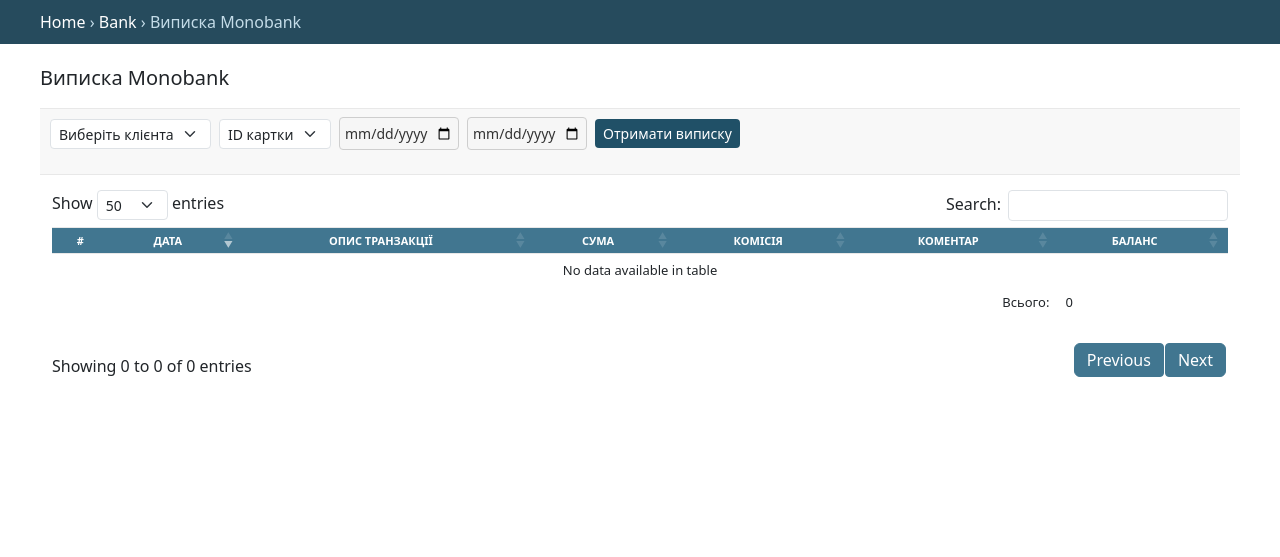
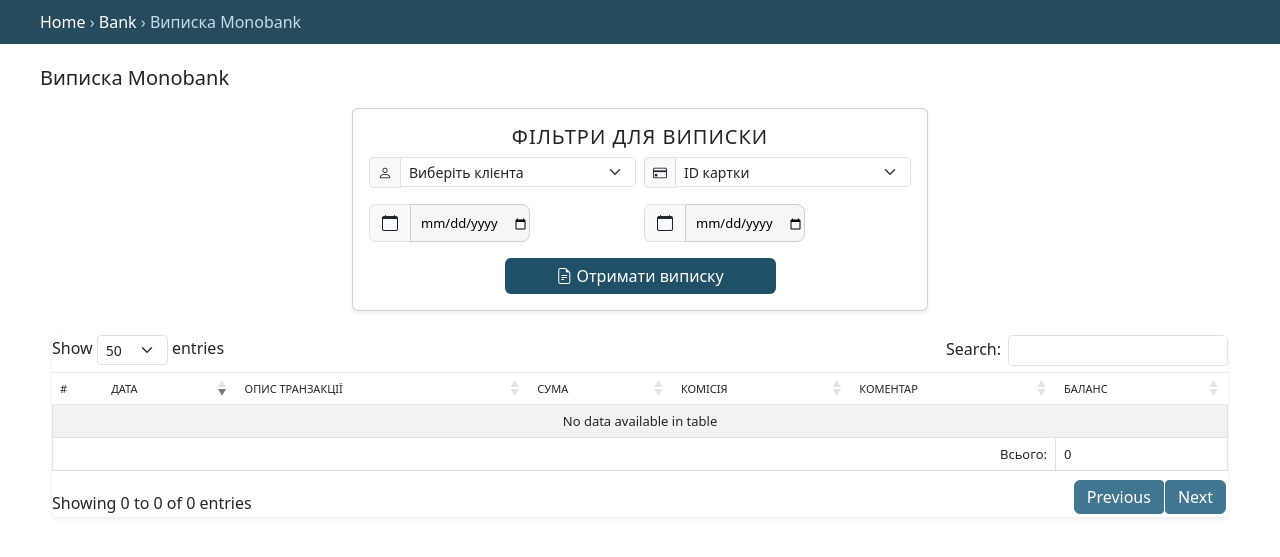
Before and after one commit to sergbondckua/manager_social_group_bot, a Django app: page /admin/bank/monobankstatement/ in a window 1280 px wide. Shown: the part 56-613 px from the top of the page. Run offline with Django 5.2, Linux system fonts and the light colour scheme; the visitor is signed in with stand-in values (Sample User, id 1); data that the repository does not hold is empty; parts of the project's set-up code (start-up, migrations or seed data) failed here and were passed over; some libraries are stand-ins or nearby versions.

Commit message:
upd statement page

```diff
--- a/bank/views.py
+++ b/bank/views.py
@@ -1,5 +1,7 @@
+import calendar
 import json
 import logging
+from datetime import datetime
 
 import monobank
 from django.conf import settings
@@ -107,6 +109,7 @@
             send_telegram_message.delay(payer_message, [payer_chat_id])
 
 
+@method_decorator(staff_member_required, name="dispatch")
 class MonobankStatementView(View):
     template_name = "admin/monobank_statement.html"
 
@@ -114,14 +117,32 @@
     def _get_initial_data():
         """Отримання початкових даних для форми."""
         query = MonoBankCard.objects.select_related("client").first()
+        now = datetime.now().date()
+
+        def get_month_date_range(date):
+            """Отримати перший та останній день місяця."""
+            _, last_day = calendar.monthrange(date.year, date.month)
+            return date.replace(day=1), date.replace(day=last_day)
+
+        date_from, date_to = (
+            d.strftime("%Y-%m-%d") for d in get_month_date_range(now)
+        )
 
         if not query:
-            return {"client_id": "", "token": "", "card_id": ""}
+            return {
+                "client_id": "",
+                "token": "",
+                "card_id": "",
+                "date_from": "",
+                "date_to": "",
+            }
 
         return {
             "client_id": query.client_id,
             "token": query.client.client_token,
             "card_id": query.card_id,
+            "date_from": date_from,
+            "date_to": date_to,
         }
 
     @staticmethod
@@ -145,10 +166,13 @@
     def get(self, request, *args, **kwargs):
         """Обробка GET-запиту (відображення форми)."""
         initial_data = self._get_initial_data()
+
         form = MonobankStatementForm(
             initial={
                 "client_token": initial_data.get("client_id", ""),
                 "card_id": initial_data.get("card_id", ""),
+                "date_from": initial_data.get("date_from", ""),
+                "date_to": initial_data.get("date_to", ""),
             }
         )
         context = {"form": form}
--- a/static/bank/css/main.css
+++ b/static/bank/css/main.css
@@ -17,13 +17,13 @@
   color: #eaeaea;
 }
 
-/* Додаємо стилі для таблиці DataTables */
-table.dataTable thead th {
-  background-color: #417690; /* Колір заголовка */
-  color: #ffffff; /* Білий текст */
-  text-align: center; /* Вирівнювання тексту */
-  font-weight: bold; /* Жирний текст */
-}
+/*!* Додаємо стилі для таблиці DataTables *!*/
+/*table.dataTable thead th {*/
+/*  background-color: #417690; !* Колір заголовка *!*/
+/*  color: #ffffff; !* Білий текст *!*/
+/*  text-align: center; !* Вирівнювання тексту *!*/
+/*  font-weight: bold; !* Жирний текст *!*/
+/*}*/
 
 /* Стиль для кнопок пагінації */
 .pagination .page-link {
--- a/templates/admin/monobank_statement.html
+++ b/templates/admin/monobank_statement.html
@@ -7,6 +7,7 @@
   {{ block.super }}
   <link rel="stylesheet" href="https://cdnjs.cloudflare.com/ajax/libs/twitter-bootstrap/5.3.0/css/bootstrap.min.css">
   <link rel="stylesheet" href="https://cdn.datatables.net/2.2.2/css/dataTables.bootstrap5.css">
+  <link href="https://cdn.jsdelivr.net/npm/bootstrap-icons/font/bootstrap-icons.css" rel="stylesheet">
   <link rel="stylesheet" type="text/css" href="{% static 'bank/css/main.css' %}"> <!--Custom CSS-->
   <script src="https://code.jquery.com/jquery-3.7.1.js"></script>
   <script src="https://cdnjs.cloudflare.com/ajax/libs/twitter-bootstrap/5.3.0/js/bootstrap.bundle.min.js"></script>
@@ -29,26 +30,62 @@
 {% block content %}
   <p class="fs-5">Виписка Monobank</p>
   <div class="container-fluid">
-    <div class="row">
+    <div class="row justify-content-center">
       <!-- Form -->
-      <div id="toolbar">
-        <form method="post" class="">
+      <div class="col-md-6">
+        <div class="card shadow-sm rounded">
+          <div class="card-body">
+            <h5 class="card-title text-center">Фільтри для виписки</h5>
+            <form method="post">
               {% csrf_token %}
-          <div class="d-flex align-items-center gap-2 mb-3">
-            <div class="form-group">{{ form.client_token }}</div>
-            <div class="form-group">{{ form.card_id }}</div>
-            <div class="form-group">{{ form.date_from }}</div>
-            <div class="form-group">{{ form.date_to }}</div>
-            <div class="form-group">
-              <button type="submit" class="btn btn-sm custom-btn">Отримати виписку</button>
+              <div class="d-flex flex-column gap-3">
+                <!-- Перший рядок -->
+                <div class="d-flex gap-2">
+                  <div class="input-group input-group-sm">
+                    <span class="input-group-text">
+                      <i class="bi bi-person"></i>
+                    </span>
+                    {{ form.client_token }}
                   </div>
+                  <div class="input-group input-group-sm">
+                    <span class="input-group-text">
+                      <i class="bi bi-credit-card"></i>
+                    </span>
+                    {{ form.card_id }}
+                  </div>
+                </div>
+
+                <!-- Другий рядок -->
+                <div class="d-flex gap-2">
+                  <div class="input-group">
+                    <span class="input-group-text">
+                      <i class="bi bi-calendar"></i>
+                    </span>
+                    {{ form.date_from }}
+                  </div>
+                  <div class="input-group">
+                    <span class="input-group-text">
+                      <i class="bi bi-calendar"></i>
+                    </span>
+                    {{ form.date_to }}
+                  </div>
+                </div>
+              </div>
+              <div class="form-group mt-3 text-center">
+                <button type="submit" class="btn custom-btn w-50">
+                  <i class="bi bi-file-earmark-text"></i> Отримати виписку
+                </button>
               </div>
             </form>
           </div>
         </div>
-    <div class="row">
+      </div>
+    </div>
+
     <!-- Errors -->
     {% if form.errors or errors %}
+      <div class="row mt-4">
+        <div class="col-md-8 mx-auto">
           <div class="alert alert-danger">
             <strong>Помилка!</strong>
             <ul>
@@ -62,13 +99,15 @@
               {% endif %}
             </ul>
           </div>
+        </div>
+      </div>
     {% endif %}
 
-      <!-- Main Table -->
-      <div class="col-md-9 col-lg-12">
-        <div class="table-responsive">
-          <table style="width:100%" class="order-column" id="statement">
-            <caption></caption>
+    <!-- Table -->
+    <div class="row mt-4">
+      <div class="col-lg-12">
+        <div class="table-responsive shadow-sm rounded">
+          <table id="statement" class="table table-striped table-bordered" style="width:100%">
             <thead>
             <tr>
               <th>#</th>
```
Lines whose indentation alone changed are shown as unchanged.
